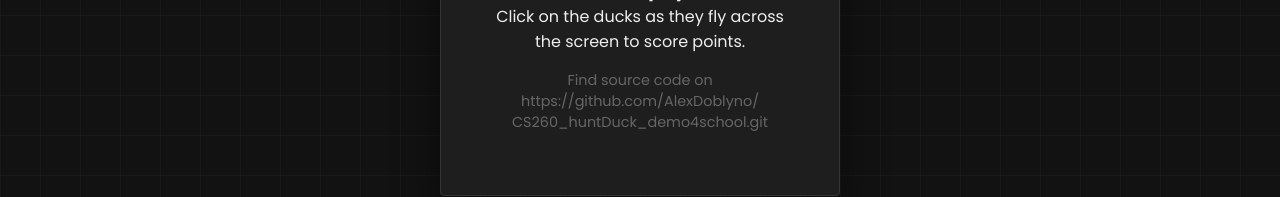
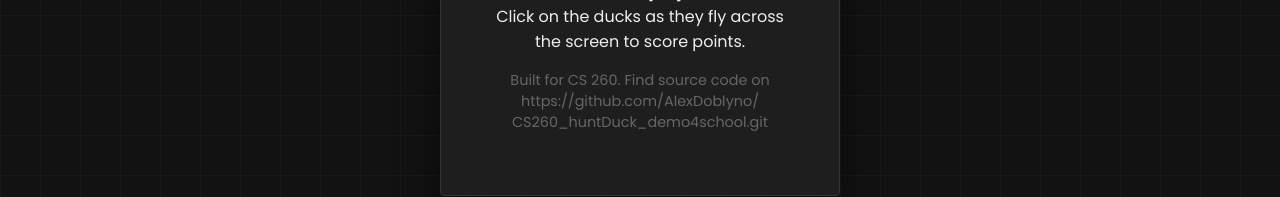
Before and after one commit to AlexDoblyno/CS260_huntDuck_demo4school, a React (Vite) app in the folder duck-hunt/: page /about in a window 1280 px wide. Shown: the part 465-662 px from the top of the page. Built offline with nearby package versions, Linux system fonts and the light colour scheme.

Commit message:
更改About github信息。

```diff
--- a/duck-hunt/src/About.jsx
+++ b/duck-hunt/src/About.jsx
@@ -12,6 +12,7 @@ export default function About() {
         Click on the ducks as they fly across the screen to score points.
       </p>
       <p style={{marginTop: '10px', fontSize: '0.9rem', color: '#666'}}>
+          Built for CS 260.
          Find source code on https://github.com/AlexDoblyno/
           CS260_huntDuck_demo4school.git
       </p>
```
